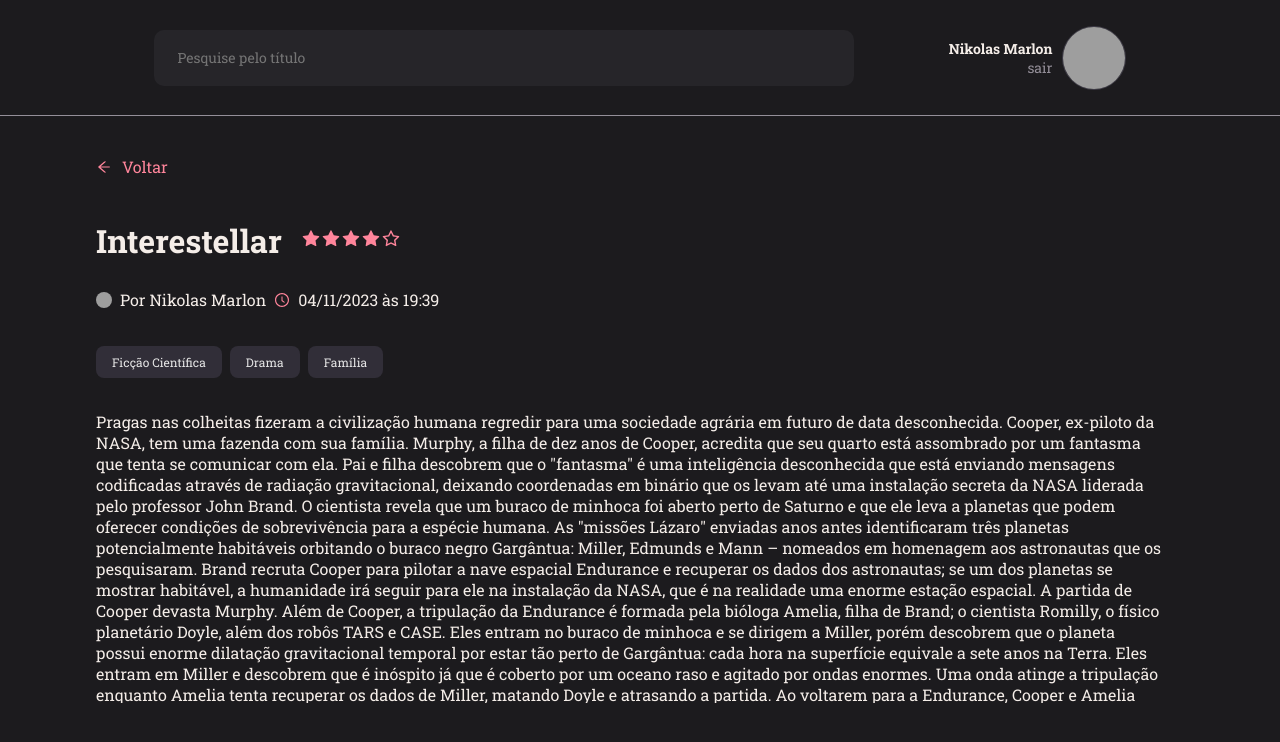
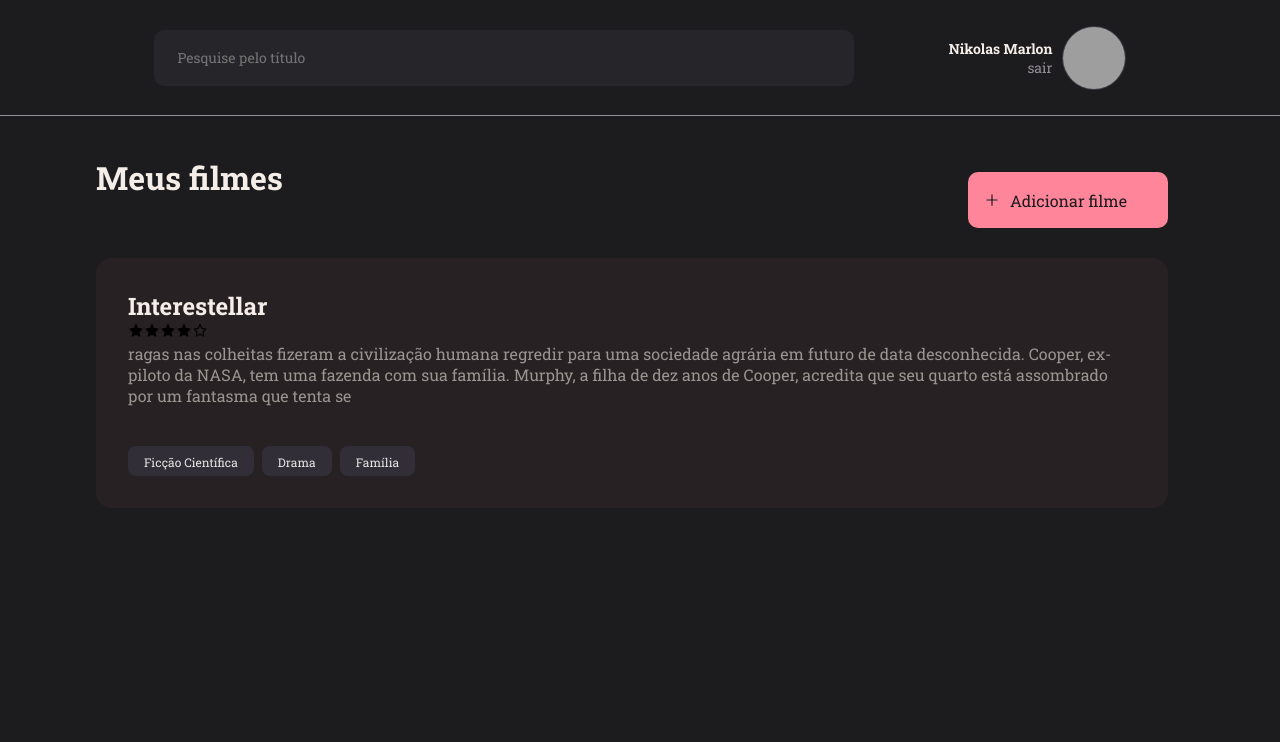
Before and after one commit to nikolasmarlon/Movies-notes, a React (Vite) app: page / in a window 1280 px wide. Shown: the top 742 px of the page. Built offline with nearby package versions, Linux system fonts and the light colour scheme; grey boxes are pictures that could not be loaded.

Commit message:
Update App.jsx

```diff
--- a/src/App.jsx
+++ b/src/App.jsx
@@ -6,7 +6,7 @@
 
   return (
     <>
-      <MoviePreview />
+      <Home />
     </>
   )
 }
```
